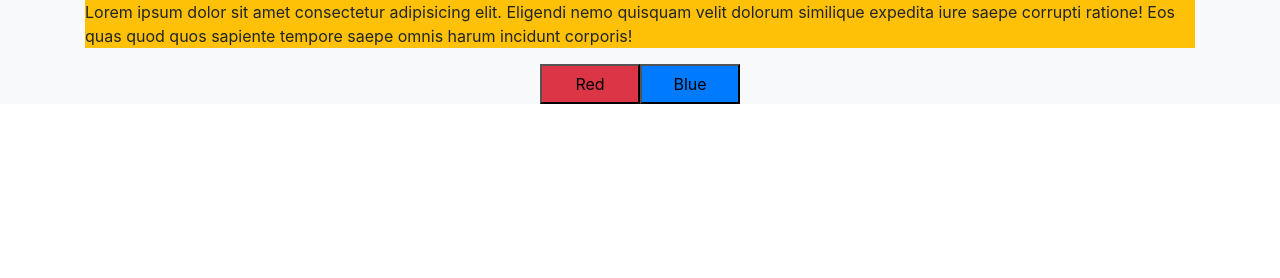
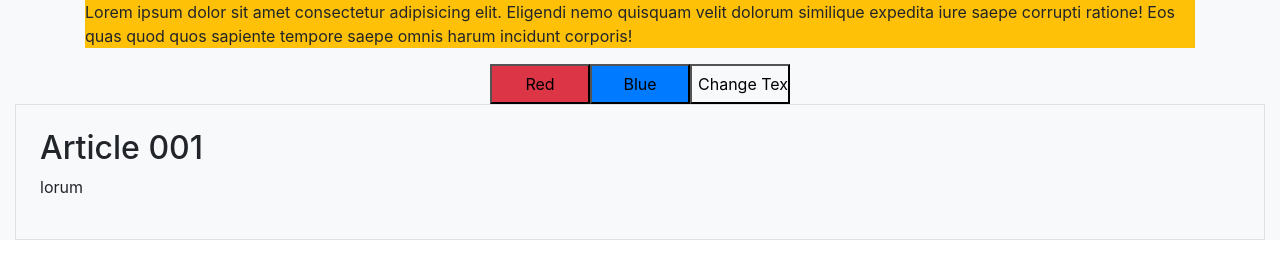
Before and after one commit to SirJeany/dom-manipulation, a plain HTML site: page index.html in a window 1280 px wide. Drawn offline with nearby package versions, Linux system fonts and the light colour scheme.

Commit message:
Added an element using js

```diff
--- a/index.html
+++ b/index.html
@@ -24,7 +24,7 @@
     </aside> -->
 
     <main class="container-fluid bg-light">
-        <section class="container">
+        <section id="pSection" class="container">
             <p id="paragraph" class="bg-warning">
                 Lorem ipsum dolor sit amet consectetur adipisicing elit. Eligendi nemo quisquam velit dolorum similique expedita iure saepe corrupti ratione! Eos quas quod quos sapiente tempore saepe omnis harum incidunt corporis!
             </p>
@@ -34,7 +34,10 @@
             <input type="button" value="Blue" class="bg-primary" id="blueBtn"> -->
             <button class="bg-danger" id="redBtn">Red</button>
             <button class="bg-primary" id="blueBtn">Blue</button>
+            <input type="button" value="Change Text" class="bg-light" id="changeBtn">
         </section>
+
+        <section id="newSection"></section>
     </main>
 
     <script src="/js/main.js"></script>
--- a/js/main.js
+++ b/js/main.js
@@ -19,10 +19,11 @@
 //     element.classList.add("text-right");
 // });
 
-
+const pSection = document.getElementById("pSection");
 const p = document.getElementById("paragraph");
 const redBtn = document.getElementById("redBtn");
 const blueBtn = document.getElementById("blueBtn");
+const changeBtn = document.getElementById("changeBtn");
 
 
 redBtn.addEventListener("click", function() {
@@ -32,7 +33,38 @@ redBtn.addEventListener("click", function() {
 });
 
 blueBtn.addEventListener("click", function() {
-    p.classList.remove('red-text')
+    p.classList.remove('red-text');
     p.classList.add('text-primary');
     // alert('Adding red text');
 });
+
+// Change the content of the paragraph
+changeBtn.addEventListener("click", function() {
+    // pSection.innerHTML = "<p>This is the changed text</p>";
+    p.textContent = "This is the changed text";
+});
+
+
+// Add a new element:
+let newArticle = document.createElement('article');
+let newHeading = document.createElement('h2');
+let newParagraph = document.createElement('p');
+
+// Create content:
+newHeading.textContent = 'Article 001';
+newParagraph.textContent = 'lorum';
+
+// Stitch them together:
+newArticle.appendChild(newHeading);
+newArticle.appendChild(newParagraph);
+
+// Add some styling:
+newArticle.classList.add('bg-light', 'p-4', 'border');
+
+// Add atributes like id, etc
+newArticle.setAttribute('id', 'article001');
+
+// Add newArticle to page:
+// const newSection = document.getElementById("newSection");
+const main = document.querySelector('main');
+main.appendChild(newArticle);
```
